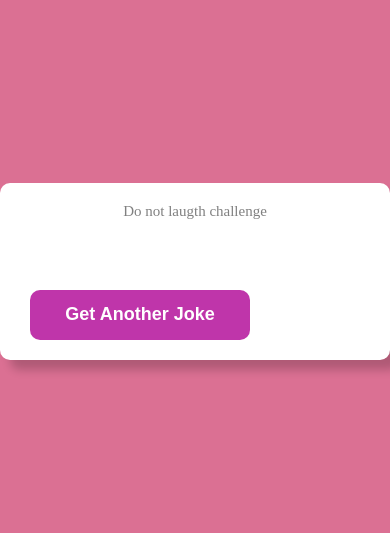
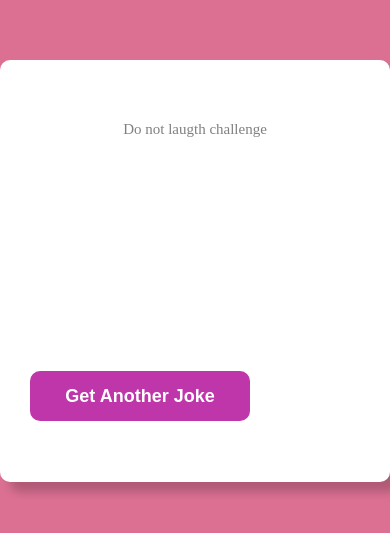
Before and after one commit to ArthurKouam/Dad-joke, a plain HTML site: page index.html in a window 390 px wide. Shown: the part 151-684 px from the top of the page. Drawn offline with Linux system fonts and the light colour scheme; no server answers.

Commit message:
Update style.css

```diff
--- a/style.css
+++ b/style.css
@@ -30,7 +30,7 @@ div .pre{
 }
 
 div .joke{
-    font-size: 22px;
+    font-size: 26px;
     font-weight: bold;
 }
 
@@ -53,10 +53,9 @@ div button:active{
 
 @media(max-width: 500px){
 	div{
-		heigh: 50%;
+		height: 50%;
 		display: flex;
 		flex-direction: column;
 		justify-content: space-around;
-		with: 400px;
+		with: 23.6em;
 }
-}
```
